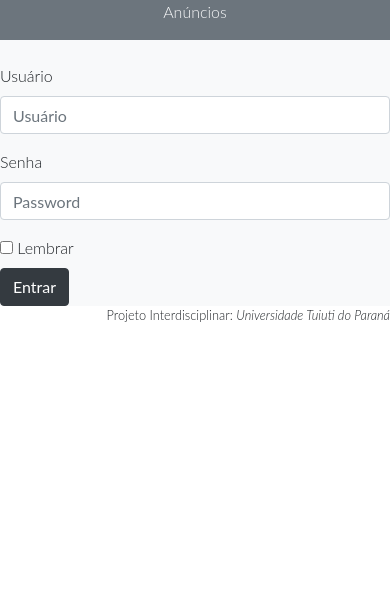
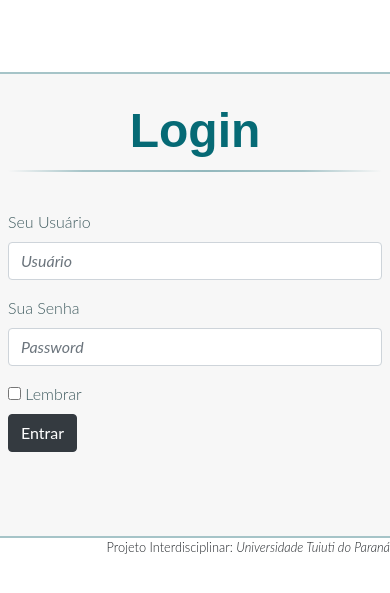
Before and after one commit to diegocholi/pi3utp, a PHP site: page /login.php in a window 390 px wide. Shown: the top 593 px of the page. Run offline with PHP 8.4, Linux system fonts and the light colour scheme; some libraries are stand-ins or nearby versions.

Commit message:
Att: Design tela de login v0.1

```diff
--- a/login.php
+++ b/login.php
@@ -10,30 +10,29 @@
 
 
 
-        if (isset($_GET['sair'])) {
+        if (isset($_GET['sair']))
+        {
             session_destroy();
         }
         ?>
 
-    <title>Home</title>
+        <title>Home</title>
     </head>
     <body>
-        <div class = "row bg-dark">
-            <div class = "col-md-8 col-md-offset-3 table-overflow-responsive bg-secondary text-light">
-                <!--Alinhado a esquerda-->
-                <p align="center">Anúncios</p>
+        <br><br><br>
+        <div class = "row table-overflow-responsive">
+            <div class="col">
+                <!-- div de alinhamento-->
             </div>
-
-            <div class = "col-md-4 col-md-offset-3 bg-light table-overflow-responsive">
-                <!--Alinhado ao direita-->
-                <br>
+            <div class="col-md-6 login containerLogin">
+                <h1>Login</h1>
                 <form method='post' action='index.php'>
                     <div class="form-group">
-                        <label for="exampleInputEmail1" align='center'>Usuário</label>
+                        <label align='center'>Seu  Usuário</label>
                         <input type="text" class="form-control" id="exampleInputEmail1" placeholder="Usuário" name='usuario' required>
                     </div>
                     <div class="form-group">
-                        <label for="exampleInputPassword1">Senha</label>
+                        <label for="exampleInputPassword1">Sua  Senha</label>
                         <input type="password" class="form-control" id="exampleInputPassword1" placeholder="Password" required>
                     </div>
                     <div class="checkbox">
@@ -43,10 +42,15 @@
                     </div>
                     <button type="submit" class="btn btn-dark" name='subimit'>Entrar</button>
                 </form>
+                <br>
+            </div>
+            <div class="col">
+                <!-- div de alinhamento-->
             </div>
         </div>
         <?php
         $rodape = new Rodape();
         ?>
     </body>
+
 </html>
--- a/nbproject/private/private.xml
+++ b/nbproject/private/private.xml
@@ -2,6 +2,9 @@
 <project-private xmlns="http://www.netbeans.org/ns/project-private/1">
     <editor-bookmarks xmlns="http://www.netbeans.org/ns/editor-bookmarks/2" lastBookmarkId="0"/>
     <open-files xmlns="http://www.netbeans.org/ns/projectui-open-files/2">
-        <group/>
+        <group>
+            <file>file:/C:/xampp/htdocs/required/css/style.css</file>
+            <file>file:/C:/xampp/htdocs/login.php</file>
+        </group>
     </open-files>
 </project-private>
--- a/required/Rodape.php
+++ b/required/Rodape.php
@@ -10,7 +10,7 @@
     public function __Construct() {
         ?>
         <!--Rodape-->
-        <div align='right'>
+        <div align='right' >
             <blockquote>
                 <small>
                     <footer class="footer navbar-fixed-bottom">Projeto Interdisciplinar: <cite title="Título da fonte"> Universidade Tuiuti do Paraná</cite></footer>
--- a/required/css/style.css
+++ b/required/css/style.css
@@ -1,6 +1,4 @@
 /*=========== RESET ==========*/
-
-
 * {
     margin: 0;
     padding: 0;
@@ -11,7 +9,6 @@
     box-sizing: border-box;
     font-family: 'Lato', sans-serif;
 }
-
 .colorLeft{
     /* Permalink - use to edit and share this gradient: https://colorzilla.com/gradient-editor/#000000+0,45484d+99 */
     background: #000000; /* Old browsers */
@@ -47,9 +44,67 @@
     overflow: hidden;
 }
 
+/* formatando o cabeçalho dos formulários */
+h1{
+    font-size: 48px;
+    color: #066a75;
+    padding: 10px 0;
+    font-family: Arial,sans-serif;
+    font-weight: bold;
+    text-align: center;
+    padding-bottom: 30px;
+}
+h1:after{
+    content: ' ';
+    display: block;
+    width: 100%;
+    height: 2px;
+    margin-top: 10px;
+    background: -webkit-linear-gradient(left, rgba(147,184,189,0) 0%,rgba(147,184,189,0.8) 20%,rgba(147,184,189,1) 53%,rgba(147,184,189,0.8) 79%,rgba(147,184,189,0) 100%);
+    background: linear-gradient(left, rgba(147,184,189,0) 0%,rgba(147,184,189,0.8) 20%,rgba(147,184,189,1) 53%,rgba(147,184,189,0.8) 79%,rgba(147,184,189,0) 100%);
+}
+
+p{
+    margin-bottom:15px;
+}
+p:first-child{
+    margin: 0px;
+}
+label{
+    color: #405c60;
+    position: relative;
+}
+/**** advanced input styling ****/
+/* placeholder */
+::-webkit-input-placeholder  {
+    color: #bebcbc;
+    font-style: italic;
+}
+input:-moz-placeholder,
+textarea:-moz-placeholder{
+    color: #bebcbc;
+    font-style: italic;
+}
+
 .table-overflow-responsive {
     overflow-y:auto;
 }
+
+.login{
+    padding: 18px 5% 60px 5%;
+    background: rgb(247, 247, 247);
+    border: 2px solid rgba(147, 184, 189,0.8);
+
+    -webkit-box-shadow: 5px;
+    border-radius: 15px;
+
+    -webkit-animation-timing-function: ease;
+    -webkit-animation-fill-mode: both;
+
+    animation-timing-function: ease;
+    animation-fill-mode: both;
+}
+
 /* ========== MOBILE FIRST ==========*/
 /* SMALL DEVICES - SMARTPHONES */
 @media screen and (min-height: 242px) {
--- a/view/buscaEquipe.php
+++ b/view/buscaEquipe.php
@@ -10,7 +10,7 @@
     ?>
 
     <div class="buscaEquipe">
-        <h5> Busca Equipe</h5>
+        <h1> Busca Equipe</h1>
 
         <div class = "row">
             <div class = "col-md-10 col-md-offset-3 table-overflow-responsive">
--- a/view/cadastroEquipes.php
+++ b/view/cadastroEquipes.php
@@ -18,7 +18,7 @@
         </a>
         <br>
         <br>
-        <h5>Cadastro de Equipes</h5>
+        <h1>Cadastro de Equipes</h1>
         <form>
             <div class="border border-dark" >
                 <br>
--- a/view/confProvas.php
+++ b/view/confProvas.php
@@ -10,7 +10,7 @@
     <div class="configuracaoProvas">
         <!--Formulário de configuração de provas-->
         <br>
-        <h4>Configuração de Provas</h4>
+        <h1>Configuração de Provas</h1>
         <form>
             <div class="border border-dark" >
                 <div class="border border-dark">
--- a/view/index.php
+++ b/view/index.php
@@ -25,7 +25,7 @@
             $menu = new Menu();
             $menu->MenuPrincipal();
             ?>
-            <div class = "row bg-dark">
+            <div class = "row">
                 <div class = "col-md-2 text-light colorLeft" align='center' >
                     <!--Alinhado a esquerda-->
                     <br>
--- a/view/provaPista.php
+++ b/view/provaPista.php
@@ -10,7 +10,7 @@
     ?>
 
     <div class="provaPista">
-        Prova Pista & Manobrabilidade
+        <h1>Prova Pista & Manobrabilidade</h1>
         <form>
             <div class="form-group row">
                 <label for="example-number-input" class="col-2 col-form-label">Distância(m) </label>
@@ -27,7 +27,7 @@
             </div>
 
             <div class="form-group row">
-                <label for="example-number-input" class="col-2 col-form-label">Tempo(s) </label>
+                <label for="example-number-input" class="col-2 col-form-label">Penalidade(s) </label>
                 <select class="form-control" id="exampleFormControlSelect1">
                     <option>1</option>
                     <option>2</option>
--- a/view/provaRampa.php
+++ b/view/provaRampa.php
@@ -10,7 +10,7 @@
     ?>
 
     <div class="provaRampa">
-        Prova Rampa
+        <h1>Prova Rampa</h1>
 
         <form action="javascript:void(0)">
             <div class="form-group row">
--- a/view/provaTracao.php
+++ b/view/provaTracao.php
@@ -10,7 +10,7 @@
     ?>
 
     <div class="provaTracao">
-        Prova Tracao
+        <h1>Prova Tracao</h1>
         <form>
             <div class="form-group row">
                 <label for="example-number-input" class="col-2 col-form-label">Peso(g) </label>
--- a/view/provaVelocidade.php
+++ b/view/provaVelocidade.php
@@ -11,7 +11,7 @@
     ?>
 
     <div class="provaVelocidade">
-        Prova Velocidade
+        <h1>Prova Velocidade</h1>
         <form>
             <div class="form-group row">
                 <label for="example-number-input" class="col-2 col-form-label">Distância(m) </label>
```
